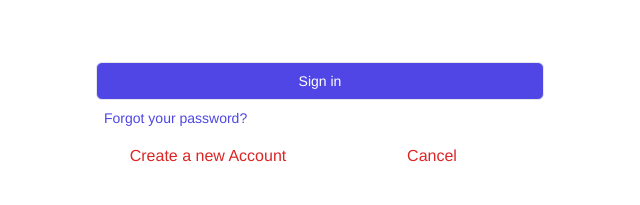
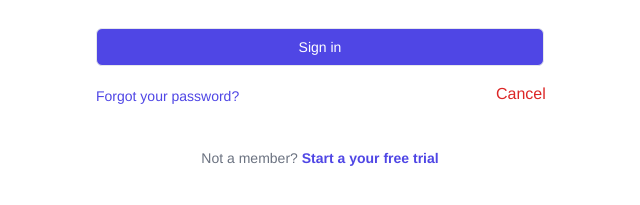
Before and after one commit to Poluslg/pmusicnew, a React (Vite) app: page / in a window 1280 px wide. Both pictures are taken after a click on the button "Login". Shown: the part 401-606 px from the top of the page, without its empty margins (320-960 px from the left). Built offline with nearby package versions, Linux system fonts and the light colour scheme; a web font is replaced by a local one.

Commit message:
under dev

```diff
--- a/src/Components/Home.jsx
+++ b/src/Components/Home.jsx
@@ -117,12 +117,9 @@ export const Home = () => {
   const Login = () => {
     navigate("/login");
   };
-  const newac=()=>{
-    navigate("/newac");
-  }
-  const Learn=()=>{
+  const Learn = () => {
     navigate("/learnMore");
-  }
+  };
 
   return (
     <>
@@ -202,15 +199,6 @@ export const Home = () => {
           />
         </div>
         <div className="mx-auto max-w-2xl py-32 sm:py-48 lg:py-56 ">
-          {/* <div className="hidden sm:mb-8 sm:flex sm:justify-center">
-            <div className="relative rounded-full px-3 py-1 text-sm leading-6 text-gray-600 dark:text-gray-300 ring-1 ring-gray-900/10 hover:ring-gray-900/20">
-              Announcing our next round of funding.{" "}
-              <a href="#" className="font-semibold text-indigo-600">
-                <span className="absolute inset-0" aria-hidden="true" />
-                Read more <span aria-hidden="true">&rarr;</span>
-              </a>
-            </div>
-          </div> */}
           <div className="text-center">
             <h1 className="text-4xl font-bold tracking-tight text-gray-900 dark:text-gray-300 sm:text-6xl">
               Wellcome To PMusic
@@ -218,15 +206,15 @@ export const Home = () => {
             <p className="mt-6 text-lg leading-8 text-gray-600 dark:text-gray-300">
               <span>
                 PMusic is an excellent free music streaming platform that offers
-                a vast collection of songs to enjoy at no cost. It's a go-to
+                a vast collection of songs to enjoy at no cost. It is a go-to
                 destination for music lovers seeking unlimited listening
                 pleasure without any subscription fees.
               </span>
             </p>
             <div className="mt-10 flex items-center justify-center gap-x-6">
               <button
-                 onClick={newac}
-                className="rounded-md bg-[#35a99d] px-3.5 py-2.5 text-sm font-semibold text-white dark:text-black shadow-sm hover:bg-indigo-500 focus-visible:outline focus-visible:outline-2 focus-visible:outline-offset-2 focus-visible:outline-indigo-600"
+                onClick={Login}
+                className="rounded-md bg-[#35a99d] px-3.5 py-2.5 text-sm font-semibold text-white dark:text-black shadow-sm hover:bg-[#163835] focus-visible:outline focus-visible:outline-2 focus-visible:outline-offset-2 focus-visible:outline-indigo-600"
               >
                 Get started
               </button>
--- a/src/Components/Login.jsx
+++ b/src/Components/Login.jsx
@@ -43,17 +43,16 @@ export const Login = () => {
   const cancel = () => {
     navigateTo("/");
   };
-
-  const newac = () => {
-    navigateTo("/Newac");
-  };
-
+  const Newac=()=>{
+    navigateTo("/newac")
+  }
   const navigateTo = (path) => {
     navigate(path);
   };
   return (
     <>
       <div className="flex min-h-full items-center justify-center pb-12 px-4 sm:px-6 lg:px-8 dark:bg-gray-800">
+        {/* <div className="flex min-h-full flex-1 flex-col justify-center px-6 py-12 lg:px-8"> */}
         <div className="w-full max-w-md space-y-8">
           <div>
             <img
@@ -103,8 +102,8 @@ export const Login = () => {
             </div>
           </form>
 
-          <div className="flex items-center justify-between">
-            {/* <div className="flex items-center">
+          {/* <div className="flex items-center justify-between">
+            <div className="flex items-center">
               <input
                 id="remember-me"
                 name="remember-me"
@@ -118,8 +117,8 @@ export const Login = () => {
               >
                 Remember me
               </label>
+            </div>
           </div> */}
-          </div>
           <div>
             <button
               type="submit"
@@ -129,31 +128,40 @@ export const Login = () => {
               <span className="absolute inset-y-0 left-0 flex items-center pl-3"></span>
               Sign in
             </button>
+            <div className="flex items-center justify-between pt-4">
               <div className="text-sm">
                 <Link
                   to="/forgotpassword"
-                className=" relative flex w-full pt-2 pl-2  font-medium  text-indigo-600 hover:text-indigo-500 dark:text-white"
+                  className=" relative flex pt-1 w-[10rem] font-medium  text-indigo-600 hover:text-indigo-500 dark:text-white"
                 >
                   Forgot your password?
                 </Link>
               </div>
-            <div className="flex items-center justify-between pt-4">
               <button
+                type="submit"
+                onClick={cancel}
+                className="group relative flex w-full place-self-auto md:pl-[15rem] justify-center font-medium text-red-600 hover:text-indigo-500"
+              >
+                Cancel
+              </button>
+
+              {/* <button
                 type="submit"
                 onClick={newac}
                 className="group relative flex w-full justify-center font-medium text-red-600 hover:text-indigo-500"
               >
                 Create a new Account
+              </button> */}
+            </div>
+            <p className="mt-10 text-center text-sm text-gray-500">
+              Not a member?{" "}
+              <button
+                onClick={Newac}
+                className="font-semibold leading-6 text-indigo-600 hover:text-indigo-500"
+              >
+                Start a your free trial
               </button>
-
-              <button
-                type="submit"
-                onClick={cancel}
-                className="group relative flex w-full justify-center font-medium text-red-600 hover:text-indigo-500"
-              >
-                Cancel
-              </button>
-            </div>
+            </p>
           </div>
         </div>
       </div>
--- a/src/index.css
+++ b/src/index.css
@@ -20,5 +20,6 @@ body {
 #root {
   font-family: "Fjalla One", "Helvetica Neue", "SANS-SERIF";
   overflow-y: auto;
+  overflow: hidden;
   height: 100%;
 }
```
Lines whose indentation alone changed are shown as unchanged.
